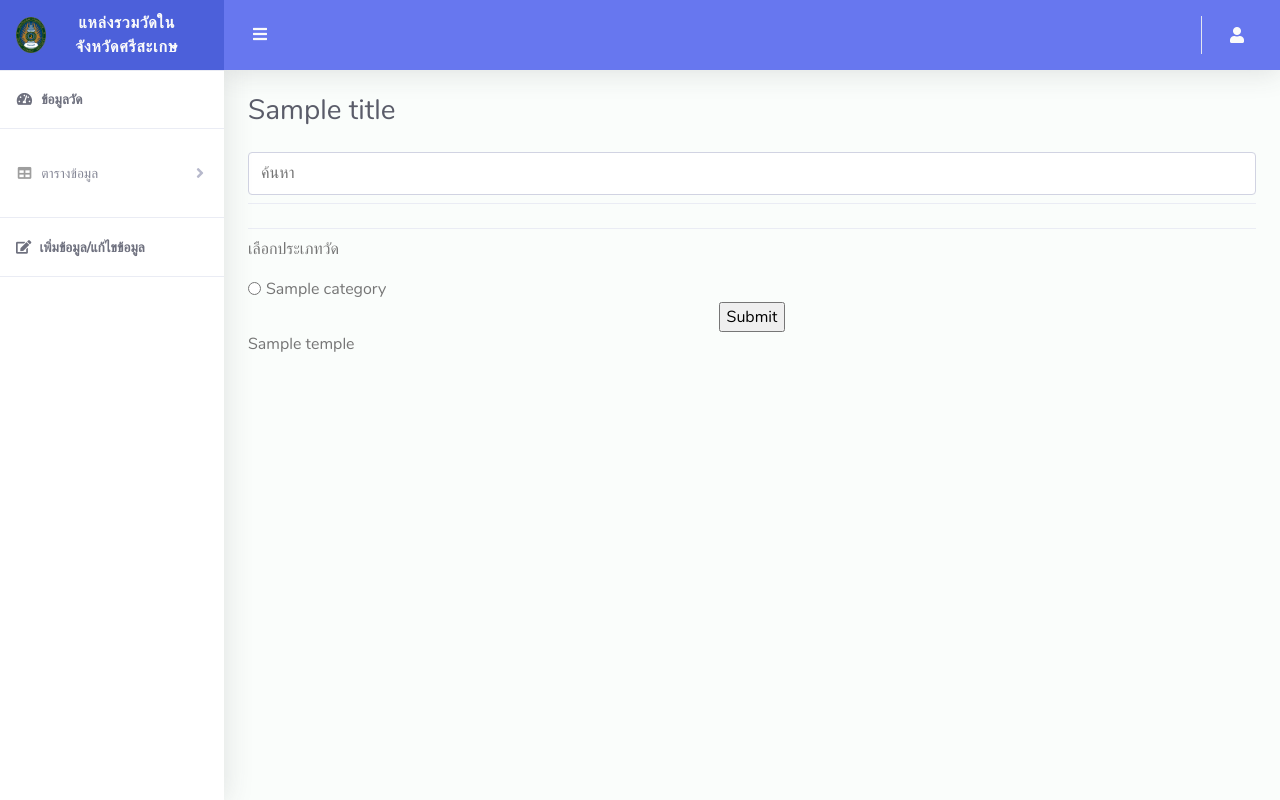
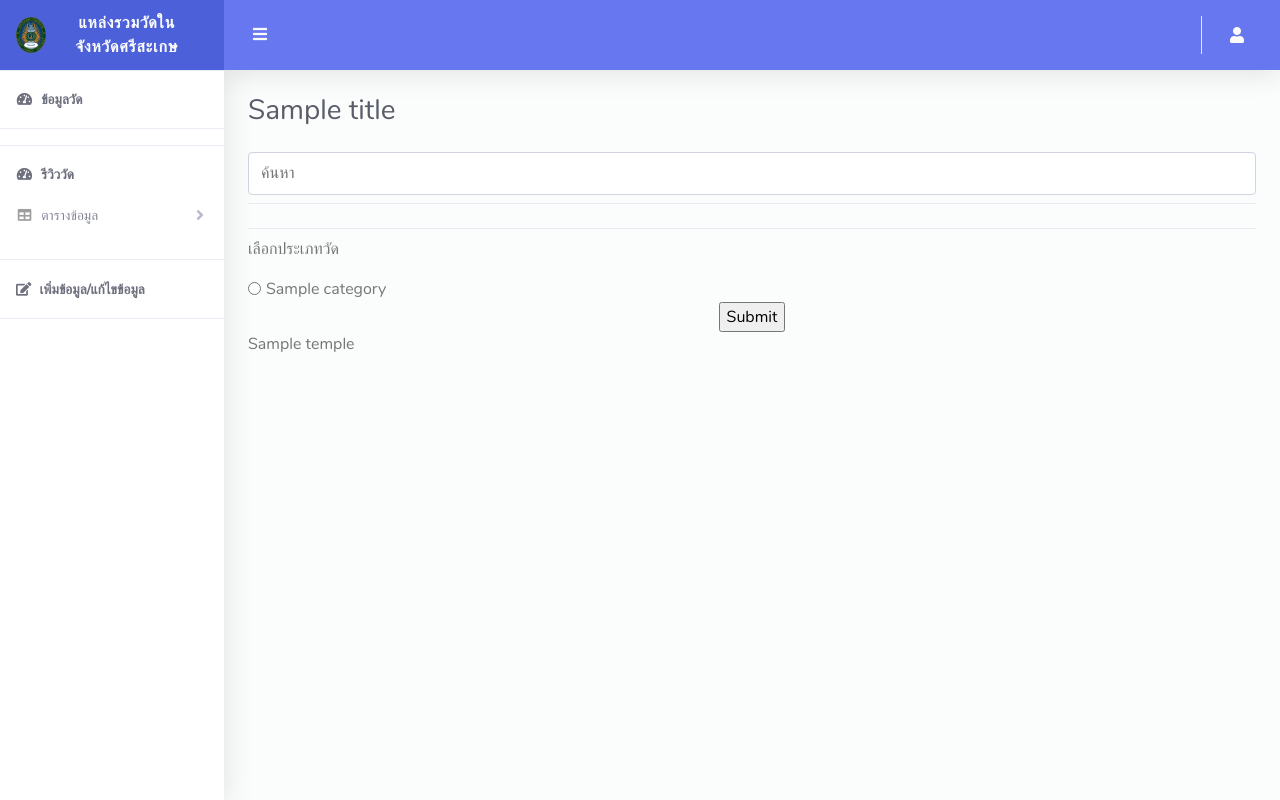
Before and after one commit to KengSaowing/templedjango, a Django app: template templates/homepang.html in a window 1280 px wide. Run offline with Django 3.2, Linux system fonts and the light colour scheme; tables that the repository leaves empty hold one stand-in row (values such as "Sample post"); the template is opened without the code that fills it: values that come from a table or form of the project are taken from there, most other values are stand-ins (such as "Sample title", 1, 10 or a date in 2020); parts of the project's set-up code (start-up, migrations or seed data) failed here and were passed over; some libraries are stand-ins or nearby versions.

Commit message:
make it better

```diff
--- a/templates/base.html
+++ b/templates/base.html
@@ -21,7 +21,7 @@
   <div id="wrapper">
     <!-- Sidebar -->
     <ul class="navbar-nav sidebar sidebar-light accordion" id="accordionSidebar">
-      <a class="sidebar-brand d-flex align-items-center justify-content-center" href="{% url 'home' %}">
+      <a class="sidebar-brand d-flex align-items-center justify-content-center" href="{% url 'wap' %}">
         <div class="sidebar-brand-icon">
           <img src="{% static 'img/logo/sskru.png'%}">
         </div>
@@ -31,11 +31,17 @@
       </a>
       <hr class="sidebar-divider my-0">
       <li class="nav-item active">
-        <a class="nav-link" href="{% url 'temple' %}">
+        <a class="nav-link" href="{% url 'home' %}">
           <i class="fas fa-fw fa-tachometer-alt"></i>
           <span>ข้อมูลวัด</span></a>
       </li>
       <hr class="sidebar-divider">
+      <hr class="sidebar-divider my-0">
+      <li class="nav-item active">
+        <a class="nav-link" href="{% url 'tem' %}">
+          <i class="fas fa-fw fa-tachometer-alt"></i>
+          <span>รีวิววัด</span></a>
+      </li>
 
       <li class="nav-item">
         <a class="nav-link collapsed" href="#" data-toggle="collapse" data-target="#collapseTable" aria-expanded="true"
```
